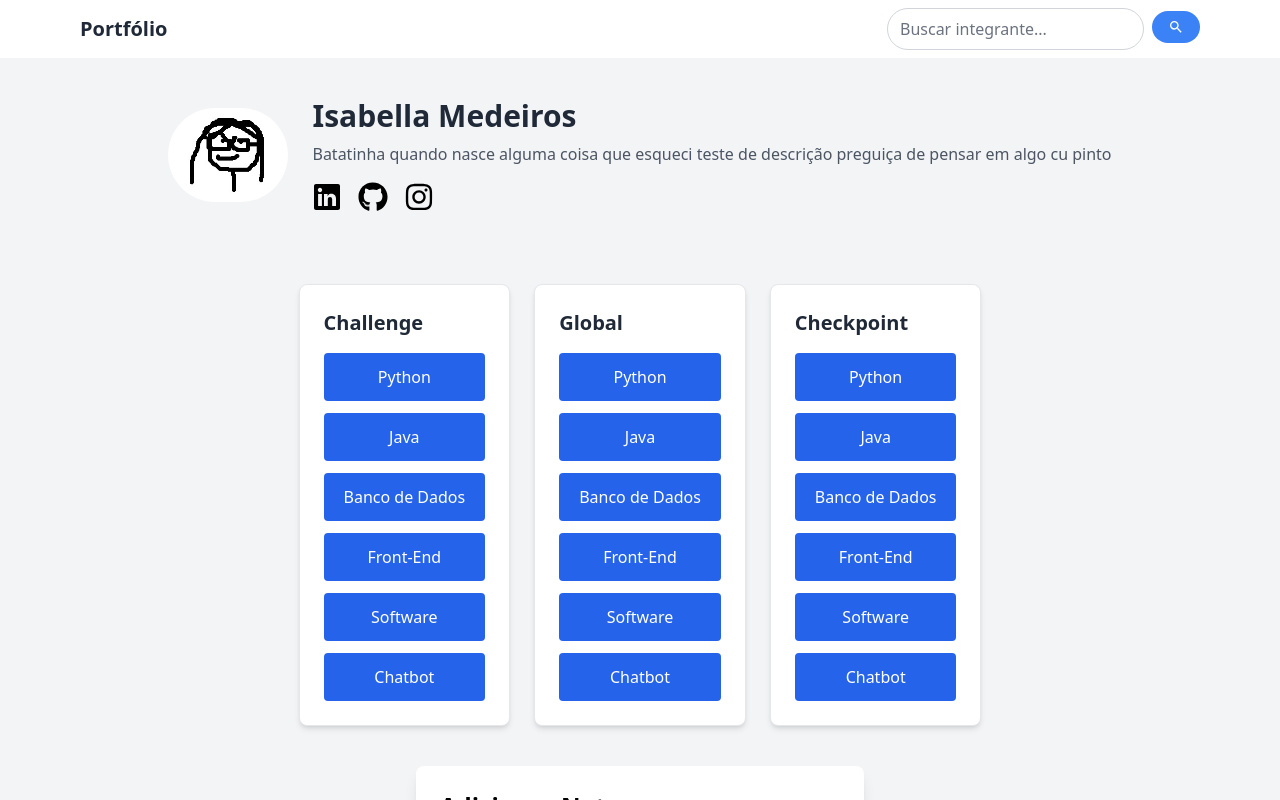
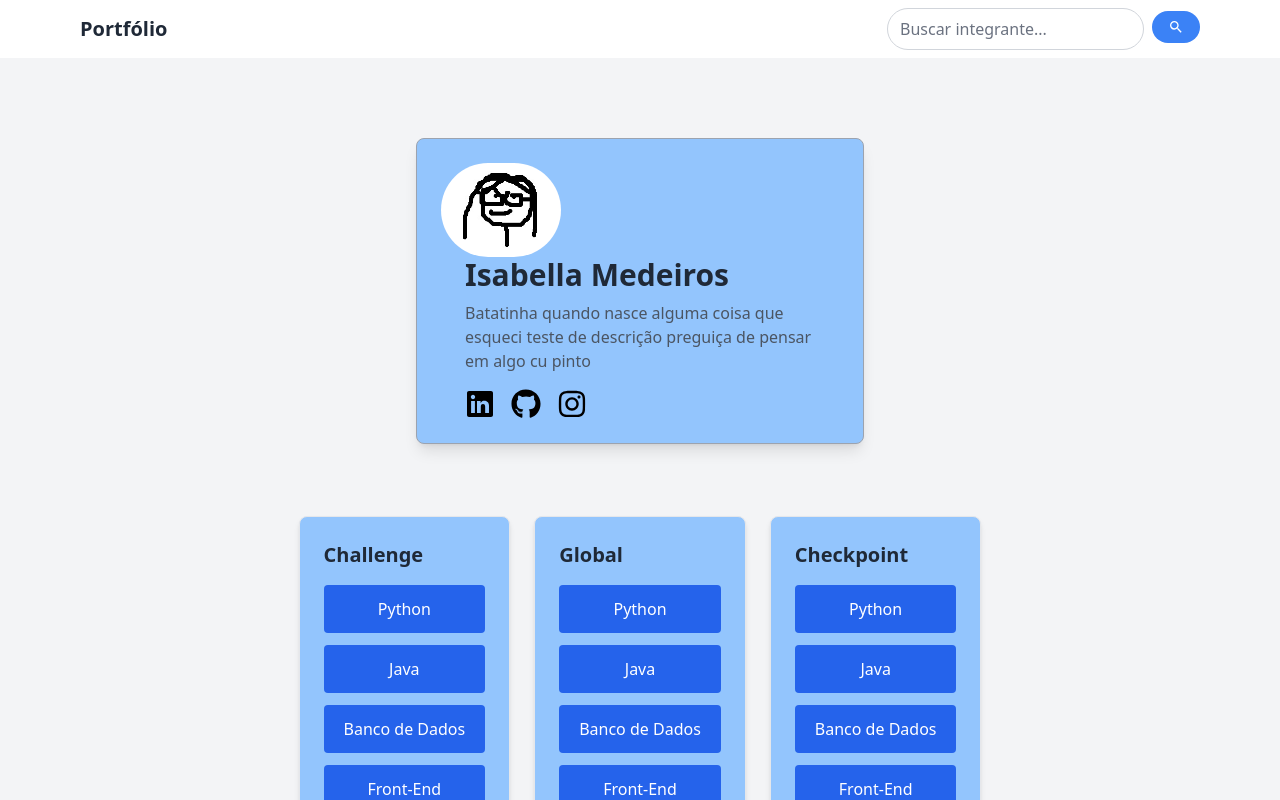
Before and after one commit to IsabellaMedeiros1/CP6-Front, a Next.js app in the folder portfolio/: page /cards/isabella in a window 1280 px wide. Shown: the top 800 px of the page. Built offline with nearby package versions, Linux system fonts and the light colour scheme.

Commit message:
Fazendo ajsutes

```diff
--- a/portfolio/src/app/cards/isabella/page.tsx
+++ b/portfolio/src/app/cards/isabella/page.tsx
@@ -137,7 +137,7 @@ export default function Isabella() {
   return (
     <div className="min-h-screen bg-gray-100 p-10 flex flex-col items-center">
       {/* Seção de perfil */}
-      <div className="flex items-center mb-10">
+      <div className="form-container mb-10 bg-blue-300 border border-gray-400 rounded-lg p-6 border-collapse">
         <Image
           src="/img/isabella.jpeg"
           alt="Foto de Isabella"
--- a/portfolio/src/styles/paginas.css
+++ b/portfolio/src/styles/paginas.css
@@ -10,7 +10,7 @@
     }
 
     .descricao {
-        @apply text-gray-600 mt-2;
+        @apply text-gray-600 mt-2 ;
     }
 
     .link {
@@ -22,7 +22,7 @@
     }
 
     .card-notas {
-        @apply border p-6 rounded-lg shadow-md bg-white transition-transform duration-300 ease-in-out transform hover:scale-105;
+        @apply border p-6 rounded-lg shadow-md bg-blue-300 transition-transform duration-300 ease-in-out transform hover:scale-105;
     }
 
     .titulo-card {
```
Also changed, not shown: portfolio/src/styles/cards.css (indentation only).
